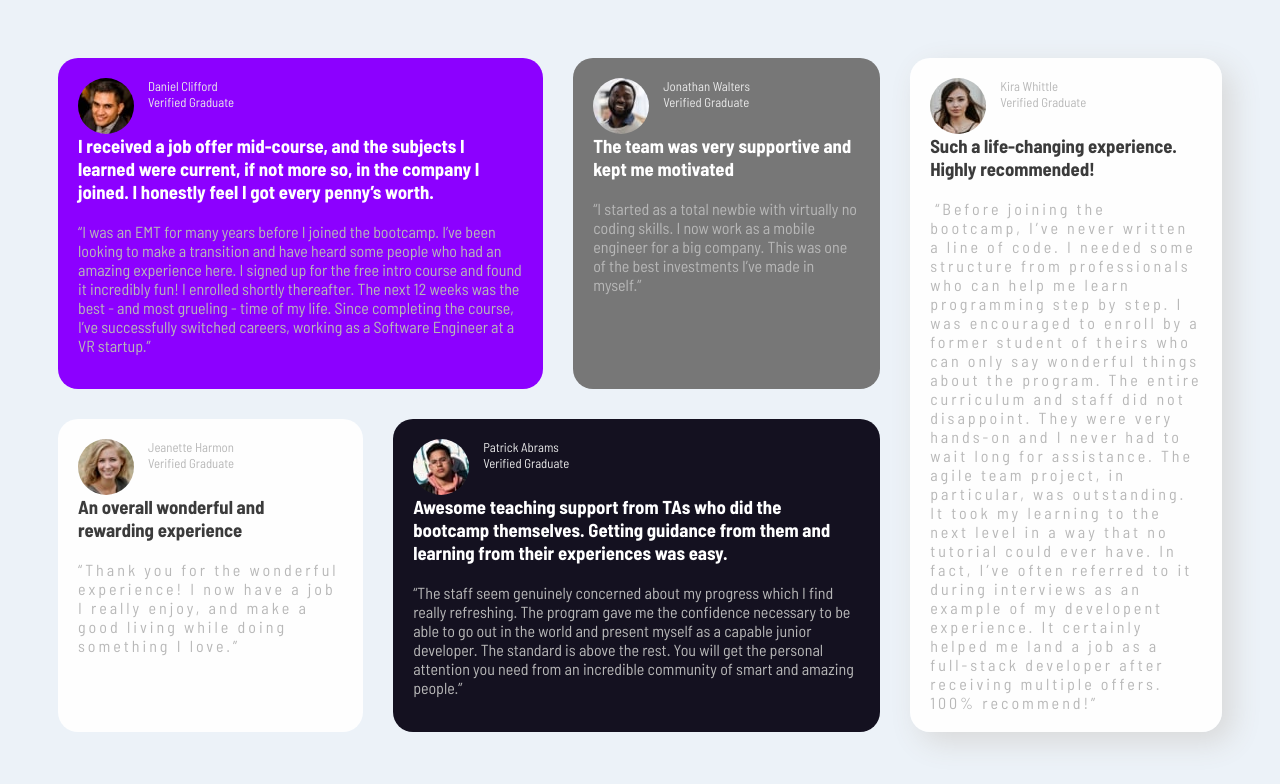
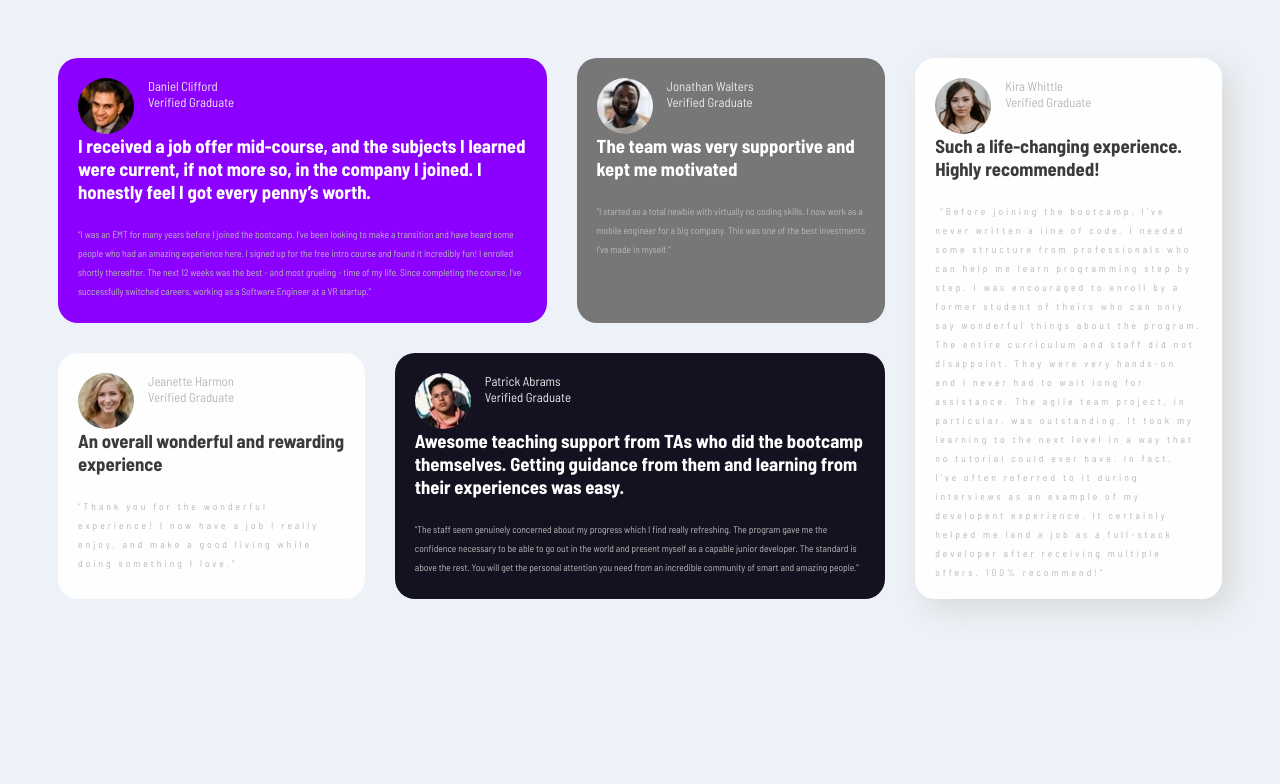
Before and after one commit to ladibanks1/Testimonial-Project, a plain HTML site: page index.html in a window 1280 px wide. Drawn offline with Linux system fonts and the light colour scheme.

Commit message:
made changes in css

```diff
--- a/style.css
+++ b/style.css
@@ -71,7 +71,7 @@ h3{
     color: #b8b8b8;
 }
 q{
-    font-family: 0.6rem;
+    font-size: 0.6rem;
     color: #b8b8b8;
     filter: blur(0.3px);
 }
```
